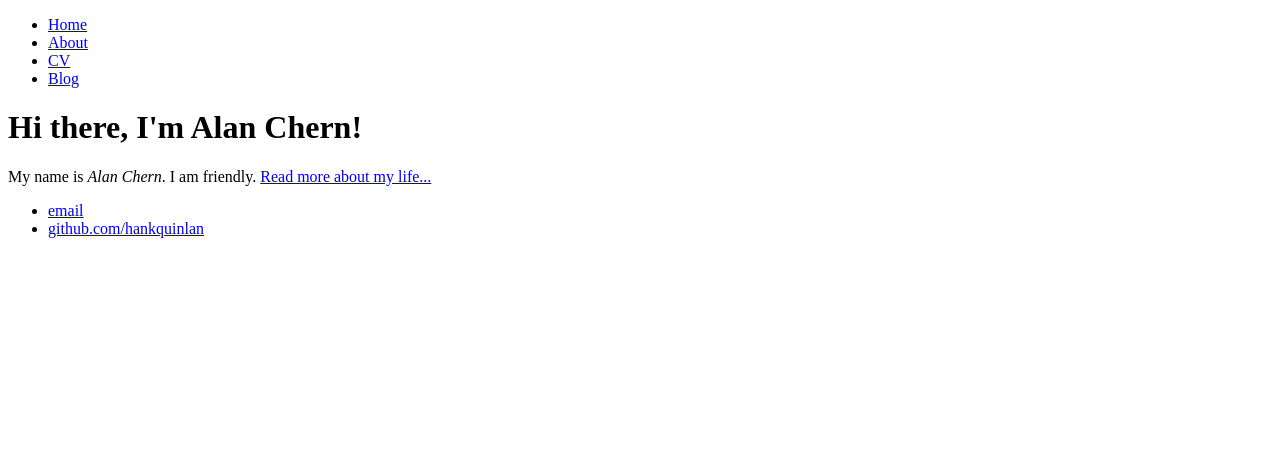
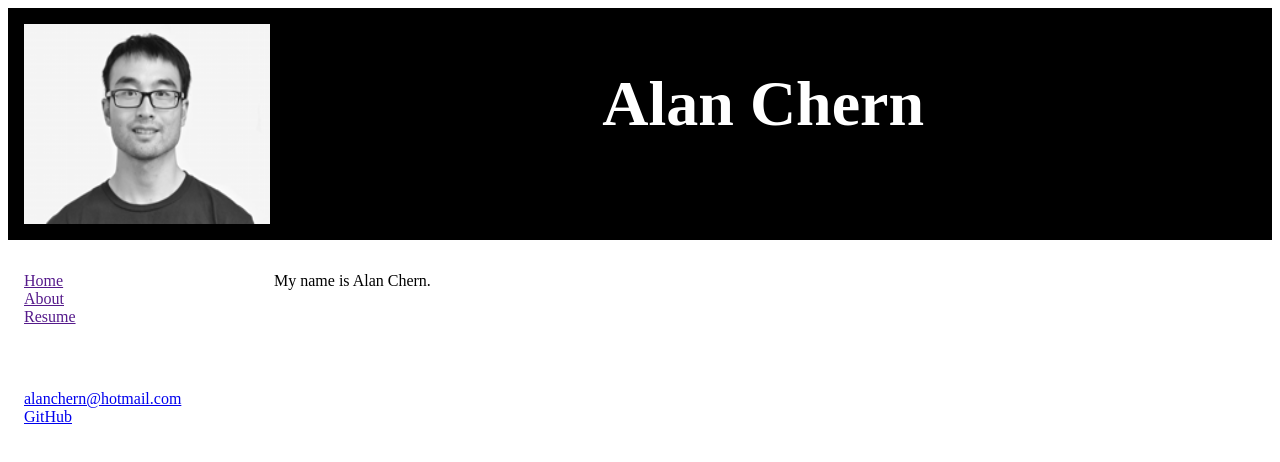
Before and after one commit to achern3/achern3.github.io, a plain HTML site: page index.html in a window 1280 px wide. Drawn offline with Linux system fonts and the light colour scheme.

Commit message:
Add image, css, js, and update index.html

```diff
--- a/index.html
+++ b/index.html
@@ -1,28 +1,45 @@
 <!DOCTYPE html>
-<html>
+<html lang="en-US">
+
 	<head>
-		<title>Hank Quinlan, Horrible Cop</title>
+		<title>Alan Chern Personal Page</title>
+		<meta content="text/html; charset=utf-8">
+		<link rel="stylesheet" href="styles.css">
+		<script src="scripts/script.js"></script>
 	</head>
+
 	<body>
-		<nav>
-    		<ul>
-        		<li><a href="/">Home</a></li>
-	        	<li><a href="/about">About</a></li>
-        		<li><a href="/cv">CV</a></li>
-        		<li><a href="/blog">Blog</a></li>
-    		</ul>
-		</nav>
 		<div class="container">
-    		<div class="blurb">
-        		<h1>Hi there, I'm Alan Chern!</h1>
-				<p>My name is <em>Alan Chern</em>. I am friendly. <a href="/about">Read more about my life...</a></p>
-    		</div><!-- /.blurb -->
+
+			<header id="header">
+				<img id="profile_pic" src="images/profile_pic.png" alt="Profile pic" onmouseover="shiftImage(this)">
+				<h1>Alan Chern</h1>
+			</header>
+
+			<div class="navigation">
+	    	<nav>
+					<ul>
+						<li><a href="">Home</a></li>
+						<li><a href="">About</a></li>
+						<li><a href="">Resume</a></li>
+					</ul>
+				</nav>
+			</div>
+
+			<article>
+				<p>My name is Alan Chern.</p>
+			</article>
+
 		</div><!-- /.container -->
+
 		<footer>
-    		<ul>
-        		<li><a href="mailto:alanchern@hotmail.com">email</a></li>
-        		<li><a href="https://github.com/achern3">github.com/hankquinlan</a></li>
-			</ul>
+			<nav>
+	    	<ul>
+	        <li><a href="mailto:alanchern@hotmail.com">alanchern@hotmail.com</a></li>
+	        <li><a href="https://github.com/achern3" target="_blank">GitHub</a></li>
+				</ul>
+			</nav>
 		</footer>
+
 	</body>
 </html>
--- /dev/null
+++ b/scripts/script.js
@@ -0,0 +1,11 @@
+var isLeft = true;
+
+function shiftImage(image) {
+  if (isLeft) {
+    image.style.float = "right";
+    isLeft = false;
+  } else {
+    image.style.float = "left";
+    isLeft = true;
+  }
+}
--- /dev/null
+++ b/styles.css
@@ -0,0 +1,49 @@
+h1 {
+	font-size: 400%;
+}
+
+div.container {
+	width: 100%;
+	border: 1px black;
+}
+
+div.navigation {
+	float: left;
+	max-width: 100px;
+	margin: 0;
+}
+
+header {
+	height: 200px;
+	padding: 1em;
+	color: white;
+	background-color: black;
+	clear: left;
+	text-align: center;
+}
+
+footer {
+	clear: left;
+}
+
+nav {
+	padding: 1em;
+}
+
+nav ul {
+	list-style-type: none;
+	padding: 0;
+}
+
+article {
+	margin-left: 250px;
+	border-left: 1px black;
+	padding: 1em;
+	overflow: scroll;
+}
+
+#profile_pic {
+	width: 20%;
+	height: 100%;
+	float: left;
+}
```
Also changed, not shown: images/profile_pic.png (added).
